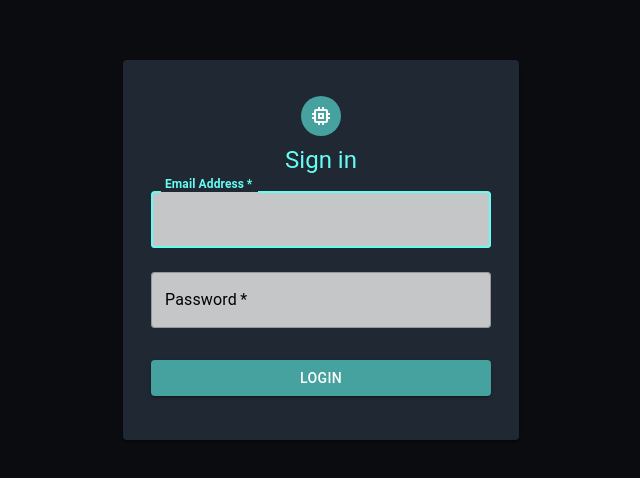
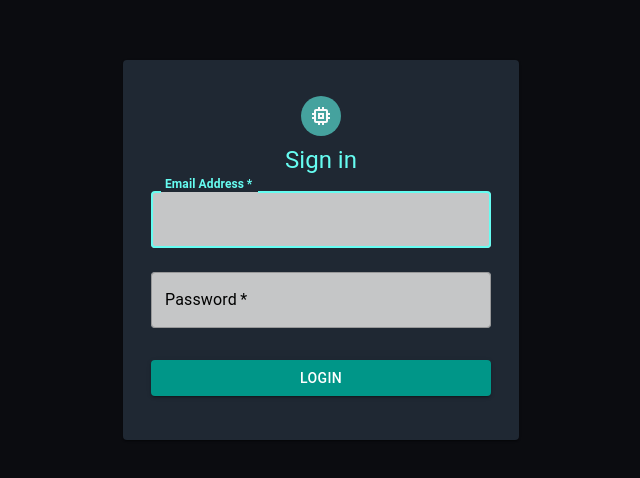
Before and after one commit to mehr-licht/FEUP-SINF, a React (Create React App) app in the folder machip/: page / in a window 1280 px wide. Shown: the part 150-628 px from the top of the page, without its empty margins (319-959 px from the left). Built offline with nearby package versions, Linux system fonts and the light colour scheme.

Commit message:
fixed button color

```diff
--- a/machip/src/pages/Home.js
+++ b/machip/src/pages/Home.js
@@ -5,12 +5,13 @@
 import TextField from '@material-ui/core/TextField';
 import { navigate } from '@reach/router'
 import Typography from '@material-ui/core/Typography';
-import { makeStyles } from '@material-ui/core/styles';
+import { createMuiTheme,makeStyles,ThemeProvider  } from '@material-ui/core/styles';
 import Container from '@material-ui/core/Container';
 import SvgIcon from '@material-ui/core/SvgIcon';
 import MemoryIcon from '@material-ui/icons/Memory';
 import { Card } from '@material-ui/core';
 
+import { teal } from '@material-ui/core/colors';
 
 
 const useStyles = makeStyles(theme => ({
@@ -36,8 +37,7 @@
     backgroundColor: theme.palette.green
   },
   submit: {
-    margin: theme.spacing(3, 0, 2),
-    backgroundColor: theme.palette.green
+    margin: theme.spacing(3, 0, 2)
   },
   typography: {
     color: theme.palette.neon_green,
@@ -62,11 +62,11 @@
   labelRoot: {
     color: "black",
     "&$labelFocused": {
-      margin:0,
+      margin: 0,
       fontWeight: 'bold',
       color: theme.palette.neon_green,
       position: 'absolute',
-      top:'-0.5em',
+      top: '-0.5em',
 
     },
 
@@ -74,6 +74,13 @@
   labelFocused: {
   }
 }));
+
+
+const theme = createMuiTheme({
+  palette: {
+    primary: teal
+  },
+});
 
 const Home = () => {
   const classes = useStyles();
@@ -126,16 +133,18 @@
               }
             }}
           />
+          <ThemeProvider theme={theme}>
             <Button
               type="submit"
               fullWidth
               variant="contained"
-            color="primary"
+              color='primary'
               className={classes.submit}
               onClick={() => { navigate('/dashboard') }}
             >
               Login
                 </Button>
+          </ThemeProvider>
         </Card>
       </Container>
     </div>
```
Lines whose indentation alone changed are shown as unchanged.
